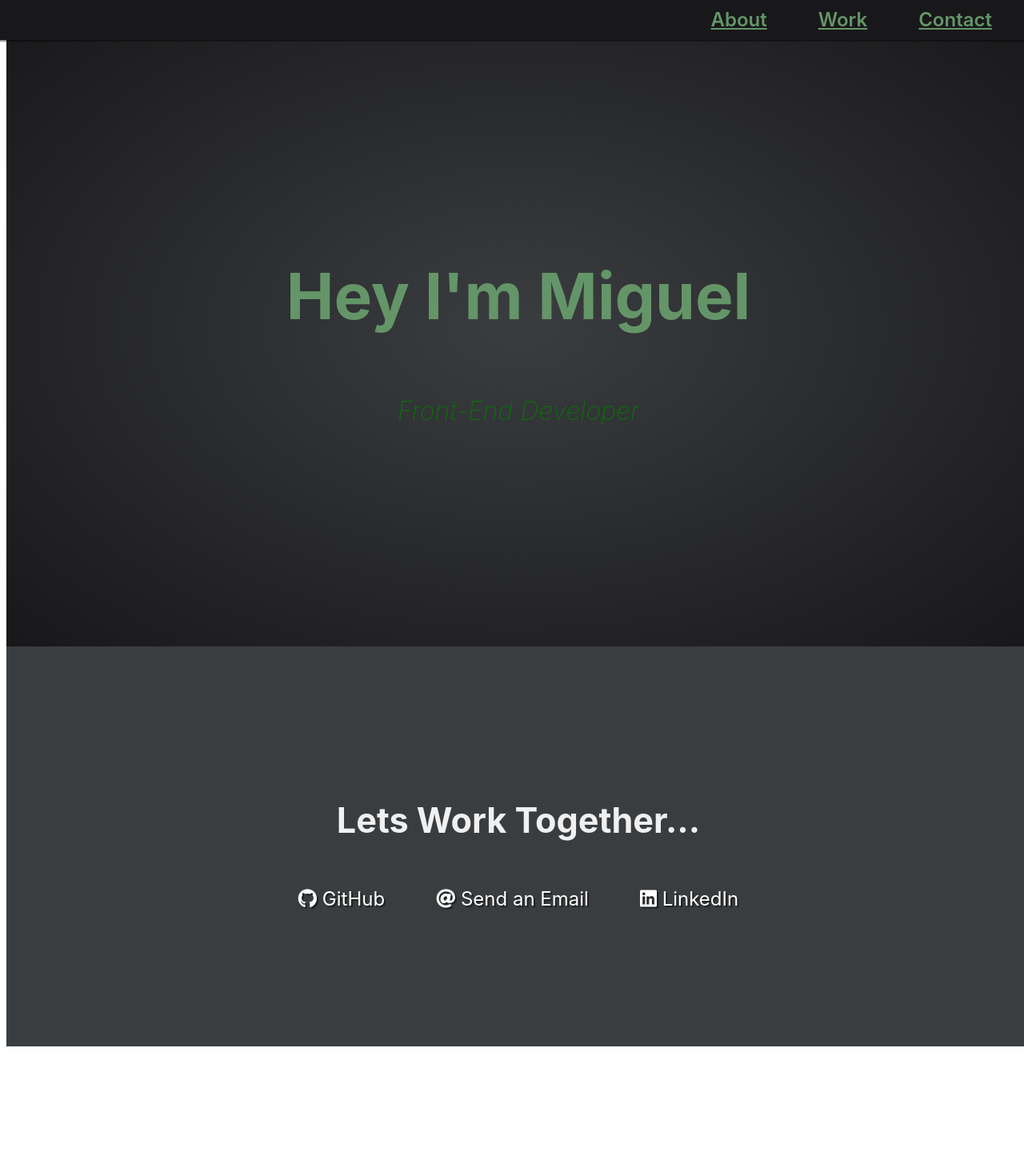
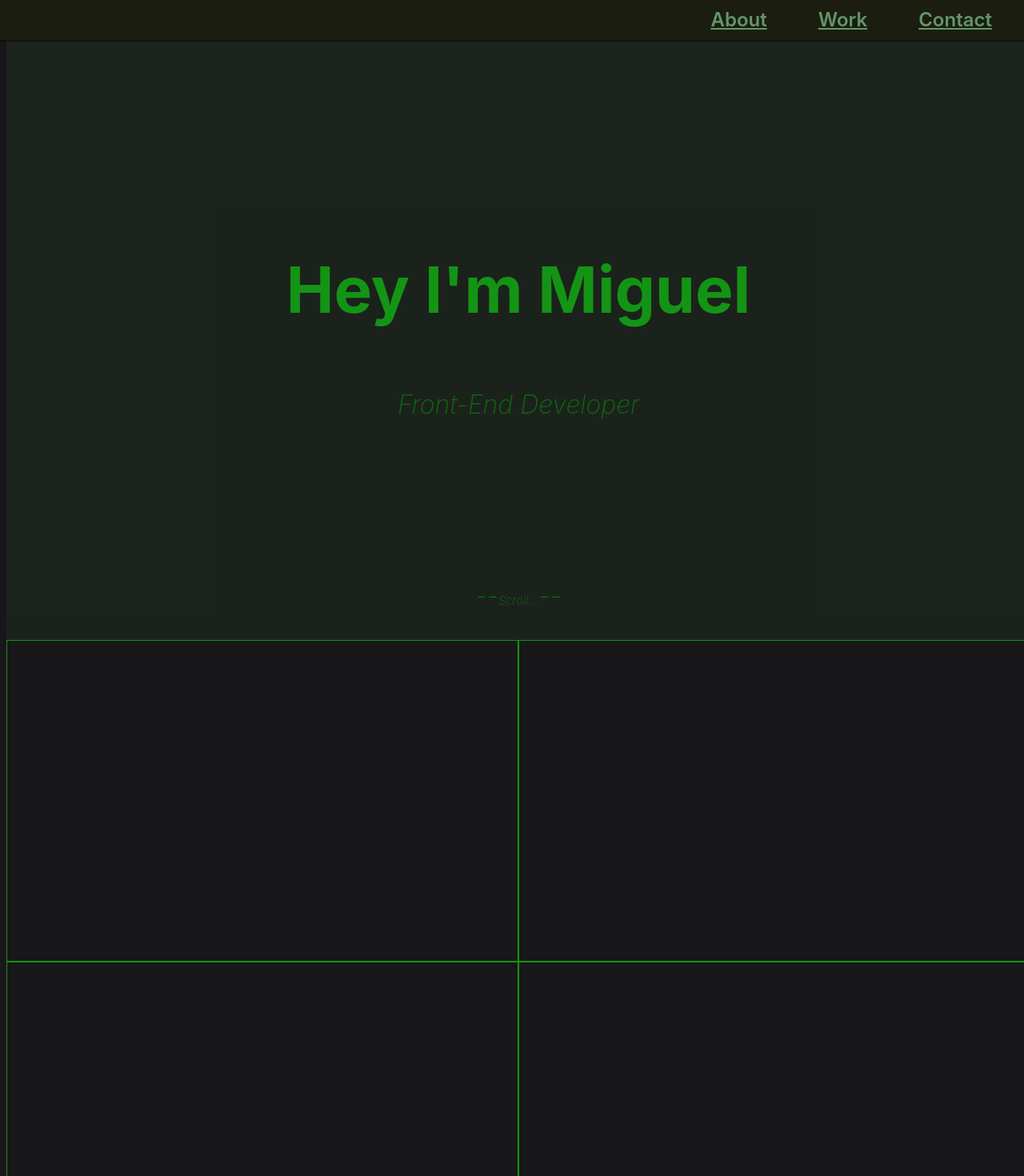
Before and after one commit to Mike-is-coding/Mike-is-coding.github.io, a React (Create React App) app: page / in a window 1280 px wide. Shown: the top 1470 px of the page at 80% size. Before the commit the page ends 1316 px from the top, so only its background shows below. Built offline with nearby package versions, Linux system fonts and the light colour scheme.

Commit message:
Changed page color/ added static

```diff
--- a/src/App.js
+++ b/src/App.js
@@ -3,7 +3,10 @@ import "./index.css";
 
 function App() {
   return (
-    <div className="background">
+    <>
+    <div className="background"></div>
+    <div className="container">
+      {/* || Navbar */}
       <div id="nav-bar-div">
         <nav id="navbar">
           <ul className="nav-list">
@@ -19,15 +22,27 @@ function App() {
           </ul>
         </nav>
       </div>
+
+      {/* || Welcome Section */}
       <section id="welcome-section">
         <h1 className="welcome-text">Hey I'm Miguel</h1>
         <p>Front-End Developer</p>
+        <p className="scroll-cont">{'--'}<span className="scroll-text">Scroll...</span>{'--'}</p>
       </section>
+
+      {/* || Projects Section */}
       <section className="projects-section">
         <div className="projects-section-container">
-
+          <div className="project"></div>
+          <div className="project"></div>
+        </div>
+        <div className="projects-section-container">
+          <div className="project"></div>
+          <div className="project"></div>
         </div>
       </section>
+
+      {/* || Contact Section */}
       <section id="contact-me" className="contact-section">
         <div className="contact-section-header">
           <h2> Lets Work Together...</h2>
@@ -62,6 +77,7 @@ function App() {
         </div>
       </section>
     </div>
+    </>
   );
 }
 
--- a/src/index.css
+++ b/src/index.css
@@ -1,8 +1,33 @@
+/* Color variables */
 @media only screen and (min-width: 600px) {
   body {
     min-width: 600;
   }
 }
+/* Animation keyframes */
+@keyframes flickerAnimation {
+  0% {
+    opacity: 1;
+  }
+  50% {
+    opacity: 0;
+  }
+  100% {
+    opacity: 1;
+  }
+}
+@-webkit-keyframes flickerAnimation {
+  0% {
+    opacity: 1;
+  }
+  50% {
+    opacity: 0;
+  }
+  100% {
+    opacity: 1;
+  }
+}
+/* Default page css */
 body {
   font-family: "Poppins", sans-serif;
   font-size: 1.8rem;
@@ -13,6 +38,7 @@ body {
   -webkit-font-smoothing: antialiased;
   -moz-osx-font-smoothing: grayscale;
   overflow-x: hidden;
+  background: #181719;
 }
 
 code {
@@ -46,8 +72,17 @@ a {
   line-height: 1;
 }
 
+/* Specific css */
 .background {
-  background: gray;
+  height: 100vh;
+  width: 100vw;
+  background: #2b5329;
+  -webkit-animation: flickerAnimation 0.01s infinite;
+  animation: flickerAnimation 0.01s infinite;
+  z-index: 1;
+}
+
+.container {
   width: 100vw;
   height: -webkit-fit-content;
   height: -moz-fit-content;
@@ -56,21 +91,14 @@ a {
   display: flex;
   justify-content: center;
   flex-direction: column;
+  position: absolute;
+  top: 0;
   margin-bottom: 0;
-}
-
-:root {
-  --soft-red: #6f0000;
-  --blue1: #6495ed;
-  --blue2: #b0c4de;
-  --blue3: #add8e6;
-  --black1: #3a3d40;
-  --black2: #181719;
-  --text-color: #f0f0f0;
+  z-index: 5;
 }
 
 #navbar {
-  background: #181719;
+  background: #1a1d10;
   display: flex;
   justify-content: flex-end;
   align-items: center;
@@ -103,12 +131,13 @@ a {
   align-items: center;
   width: 100vw;
   height: 100vh;
+  position: relative;
   overflow-x: clip;
-  background: radial-gradient(var(--black1) 0%, var(--black2) 100%);
+  background: rgba(24, 23, 25, 0.8);
 }
 
 .welcome-text {
-  color: #649568;
+  color: #149414;
   text-align: center;
   font-size: 5rem;
   font-weight: 700;
@@ -122,12 +151,38 @@ a {
   color: #0e6b0e;
 }
 
+.scroll-cont {
+  position: absolute;
+  bottom: 0px;
+  font-size: 50px;
+}
+
+.scroll-text {
+  font-size: 15px;
+}
+
 .projects-section {
   background: #2b5329;
   width: 100vw;
   height: -webkit-fit-content;
   height: -moz-fit-content;
   height: fit-content;
+  display: flex;
+  justify-content: center;
+  flex-direction: column;
+}
+
+.projects-section-container {
+  display: flex;
+  justify-content: space-between;
+}
+
+.project {
+  width: 49%;
+  height: 400px;
+  background: #181719;
+  border: 1px solid #149414;
+  flex: 1;
 }
 
 .contact-section {
@@ -138,8 +193,8 @@ a {
   text-align: center;
   width: 100vw;
   height: 500px;
-  background: var(--black1);
-  margin-bottom: 0;
+  background: #181719;
+  margin-bottom: -10px;
 }
 
 .contact-links {
--- a/src/index.scss
+++ b/src/index.scss
@@ -1,10 +1,11 @@
-// Color variables
+/* Color variables */
 $dark-hacker: #0e6b0e;
 $dark-dark-hacker: #2b5329;
 $hacker: #149414;
 $light-hacker: #649568;
-
 $black: #181719;
+$trans-black: rgb(24, 23, 25, 0.8);
+$black2: #1a1d10;
 
 @media only screen and (min-width: 600px) {
   body {
@@ -12,7 +13,53 @@ $black: #181719;
   }
 }
 
-// Default page css
+/* Animation keyframes */
+@keyframes flickerAnimation {
+  0% {
+    opacity: 1;
+  }
+  50% {
+    opacity: 0;
+  }
+  100% {
+    opacity: 1;
+  }
+}
+@-o-keyframes flickerAnimation {
+  0% {
+    opacity: 1;
+  }
+  50% {
+    opacity: 0;
+  }
+  100% {
+    opacity: 1;
+  }
+}
+@-moz-keyframes flickerAnimation {
+  0% {
+    opacity: 1;
+  }
+  50% {
+    opacity: 0;
+  }
+  100% {
+    opacity: 1;
+  }
+}
+@-webkit-keyframes flickerAnimation {
+  0% {
+    opacity: 1;
+  }
+  50% {
+    opacity: 0;
+  }
+  100% {
+    opacity: 1;
+  }
+}
+
+/* Default page css */
 body {
   font-family: "Poppins", sans-serif;
   font-size: 1.8rem;
@@ -25,6 +72,7 @@ body {
   -webkit-font-smoothing: antialiased;
   -moz-osx-font-smoothing: grayscale;
   overflow-x: hidden;
+  background: $black;
 }
 
 code {
@@ -59,31 +107,34 @@ a {
   line-height: 1;
 }
 
-// Specific css
+/* Specific css */
 
 .background {
-  background: gray;
+  height: 100vh;
+  width: 100vw;
+  background: $dark-dark-hacker;
+  -webkit-animation: flickerAnimation 0.01s infinite;
+  -moz-animation: flickerAnimation 0.01s infinite;
+  -o-animation: flickerAnimation 0.01s infinite;
+  animation: flickerAnimation 0.01s infinite;
+  z-index: 1;
+}
+
+.container {
   width: 100vw;
   height: fit-content;
   margin: 0;
   display: flex;
   justify-content: center;
   flex-direction: column;
+  position: absolute;
+  top: 0;
   margin-bottom: 0;
-}
-
-:root {
-  --soft-red: #6f0000;
-  --blue1: #6495ed;
-  --blue2: #b0c4de;
-  --blue3: #add8e6;
-  --black1: #3a3d40;
-  --black2: #181719;
-  --text-color: #f0f0f0;
+  z-index: 5;
 }
 
 #navbar {
-  background: $black;
+  background: $black2;
   display: flex;
   justify-content: flex-end;
   align-items: center;
@@ -116,12 +167,13 @@ a {
   align-items: center;
   width: 100vw;
   height: 100vh;
+  position: relative;
   overflow-x: clip;
-  background: radial-gradient(var(--black1) 0%, var(--black2) 100%);
+  background: $trans-black;
 }
 
 .welcome-text {
-  color: $light-hacker;
+  color: $hacker;
   text-align: center;
   font-size: 5rem;
   font-weight: 700;
@@ -135,10 +187,36 @@ a {
   color: $dark-hacker;
 }
 
+.scroll-cont {
+  position: absolute;
+  bottom: 0px;
+  font-size: 50px;
+}
+
+.scroll-text {
+  font-size: 15px;
+}
+
 .projects-section {
-    background: $dark-dark-hacker;
-    width: 100vw;
-    height: fit-content;
+  background: $dark-dark-hacker;
+  width: 100vw;
+  height: fit-content;
+  display: flex;
+  justify-content: center;
+  flex-direction: column;
+}
+
+.projects-section-container {
+  display: flex;
+  justify-content: space-between;
+}
+
+.project {
+  width: 49%;
+  height: 400px;
+  background: $black;
+  border: 1px solid $hacker;
+  flex: 1;
 }
 
 .contact-section {
@@ -149,8 +227,8 @@ a {
   text-align: center;
   width: 100vw;
   height: 500px;
-  background: var(--black1);
-  margin-bottom: 0;
+  background: $black;
+  margin-bottom: -10px;
 }
 
 .contact-links {
```
Also changed, not shown: 1 other file (tests, documents, lock files or other folders).
